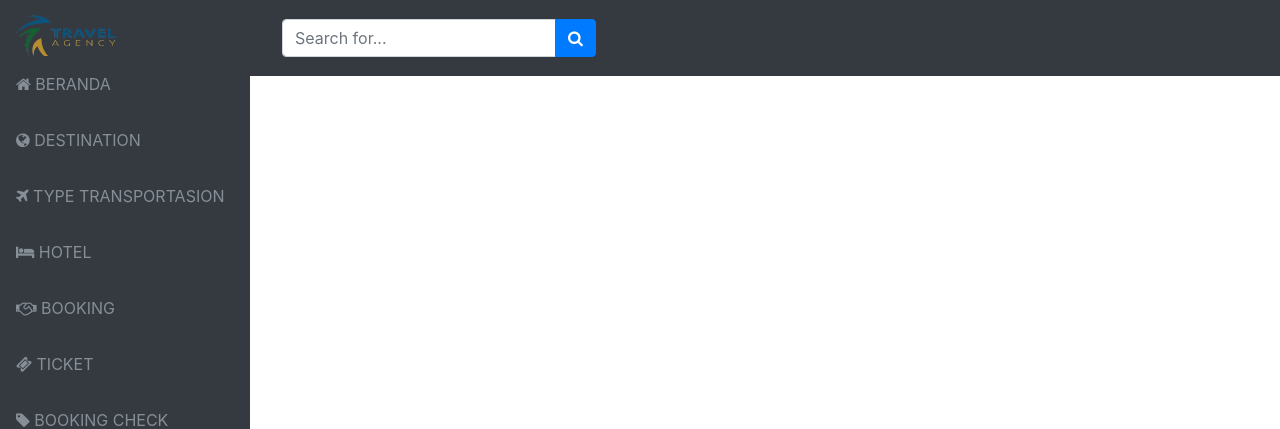
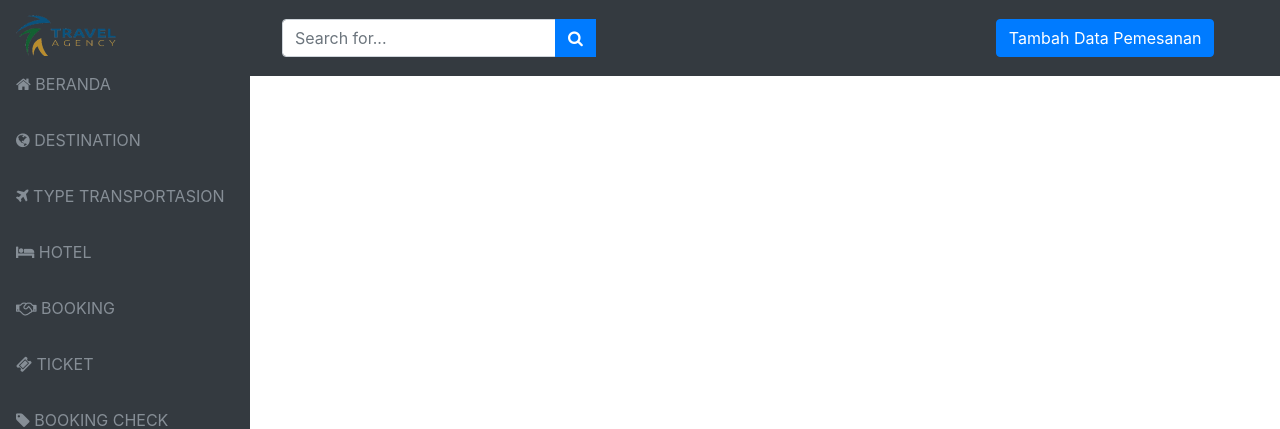
Before and after one commit to nwillouis/Praktikumweb_progres2, a PHP site: page / in a window 1280 px wide. Shown: the top 429 px of the page. Run offline with PHP 8.4, Linux system fonts and the light colour scheme; some libraries are stand-ins or nearby versions.

Commit message:
add button pemesanan

```diff
--- a/index.php
+++ b/index.php
@@ -22,6 +22,7 @@
                         <i class="fa fa-search"></i>
                     </button>
                 </span>
+                <a style="margin-left: 400px;" href="tambahdata.php"><button type="button" name="button" class="btn btn-primary">Tambah Data Pemesanan</button></a>
             </div>
         </form>
 
```
